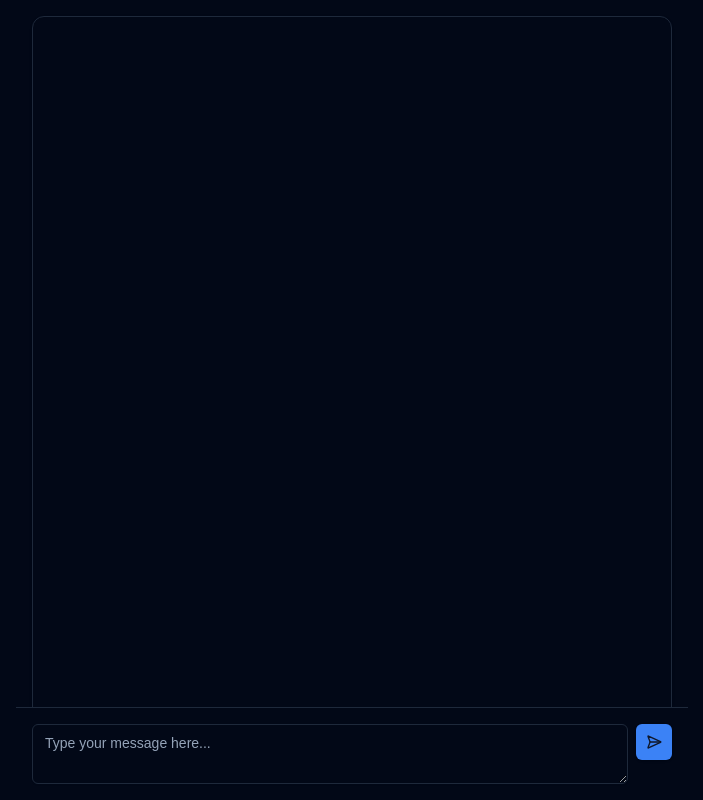
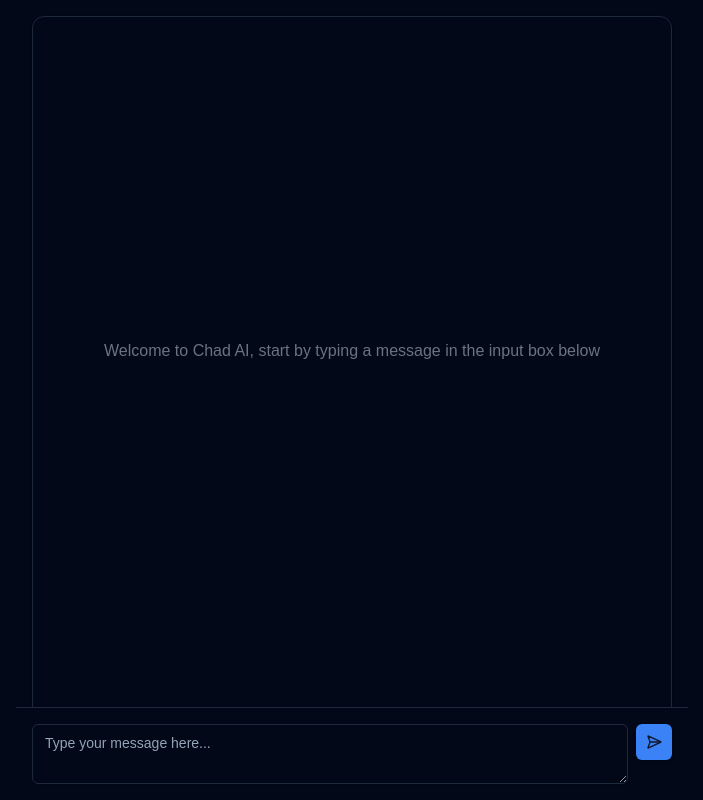
Before and after one commit to iflames1/hngxii-stage3-ai-powered-text-processor, a Next.js app: page / in a window 1280 px wide. Shown: the whole page, without its empty margins (288-991 px from the left). Built offline with nearby package versions, Linux system fonts and the light colour scheme.

Commit message:
feat: add a description for new users

```diff
--- a/src/app/page.tsx
+++ b/src/app/page.tsx
@@ -114,7 +114,13 @@
 		<div className="max-w-2xl mx-auto p-4 h-screen flex flex-col">
 			<Card className="flex flex-col h-full">
 				<CardContent className="flex-1 overflow-y-auto p-4 space-y-4 mb-16">
-					{messages.map((message) => (
+					{messages.length === 0 ? (
+						<p className="text-center text-gray-500 h-full flex items-center justify-center">
+							Welcome to Chad AI, start by typing a message in the
+							input box below
+						</p>
+					) : (
+						messages.map((message) => (
 							<div key={message.id} className="space-y-6">
 								<UserText
 									message={message}
@@ -140,14 +146,19 @@
 								{message.translations &&
 									Object.entries(message.translations).map(
 										([lang, text]) => (
-										<div key={lang} className="relative">
+											<div
+												key={lang}
+												className="relative"
+											>
 												<Translation
 													text={text}
 													lang={lang}
 													getLanguageName={
 														getLanguageName
 													}
-												isTranslating={isTranslating}
+													isTranslating={
+														isTranslating
+													}
 												/>
 											</div>
 										)
@@ -158,7 +169,8 @@
 									</div>
 								)}
 							</div>
-					))}
+						))
+					)}
 				</CardContent>
 				<InputArea
 					currentMessage={currentMessage}
```
Lines whose indentation alone changed are shown as unchanged.
